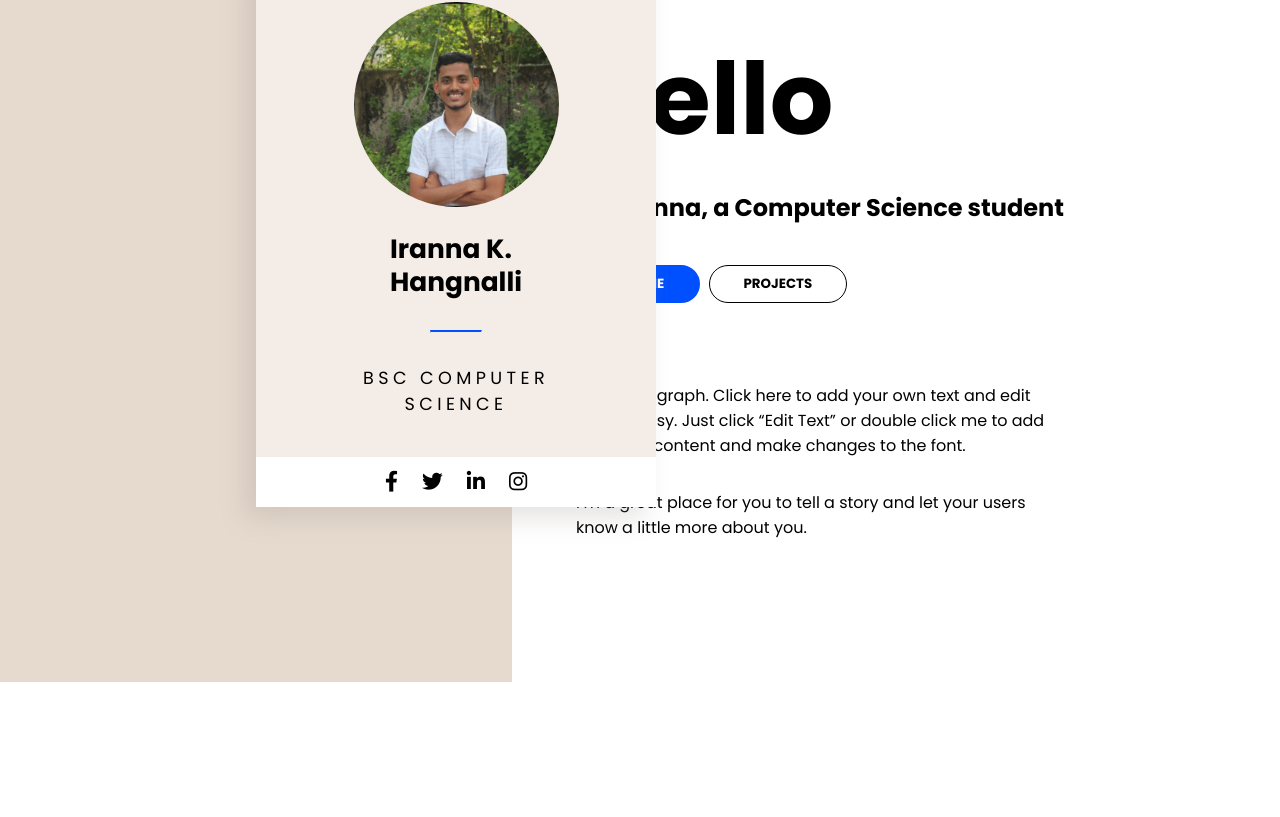
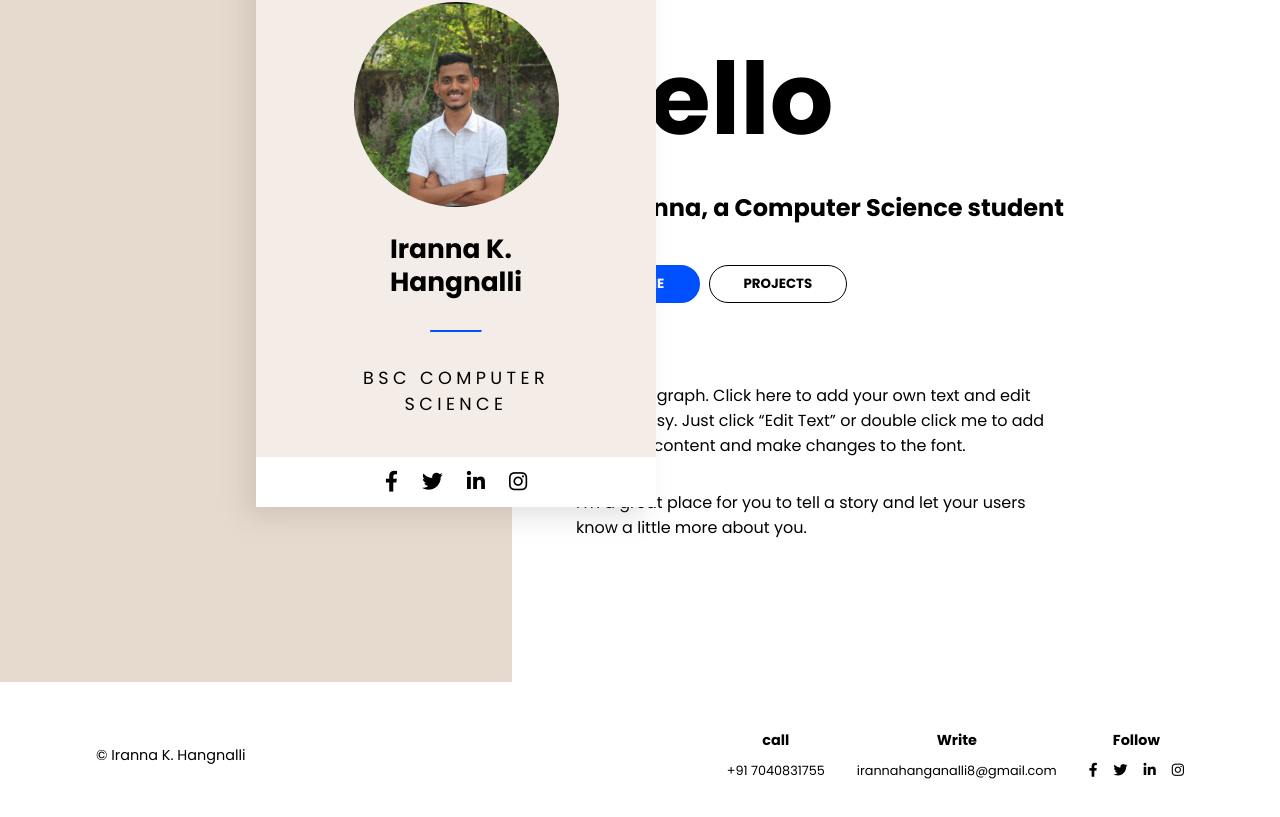
Before and after one commit to AndrickSilva/Iranna-portfolio-website, an Angular app: page / in a window 1280 px wide. Shown: the part 249-1066 px from the top of the page. Before the commit the page ends 931 px from the top, so only its background shows below. Built offline with nearby package versions, Linux system fonts and the light colour scheme.

Commit message:
completed footer section

```diff
--- a/src/app/app.component.html
+++ b/src/app/app.component.html
@@ -1,2 +1,3 @@
 <app-nav></app-nav>
 <app-about-me></app-about-me>
+<app-footer></app-footer>
--- a/src/app/app.module.ts
+++ b/src/app/app.module.ts
@@ -5,12 +5,14 @@ import { AppRoutingModule } from './app-routing.module';
 import { AppComponent } from './app.component';
 import { NavComponent } from './components/nav/nav.component';
 import { AboutMeComponent } from './components/about-me/about-me.component';
+import { FooterComponent } from './components/footer/footer.component';
 
 @NgModule({
   declarations: [
     AppComponent,
     NavComponent,
-    AboutMeComponent
+    AboutMeComponent,
+    FooterComponent
   ],
   imports: [
     BrowserModule,
--- /dev/null
+++ b/src/app/components/footer/footer.component.css
@@ -0,0 +1,44 @@
+.footer-container {
+    display: flex;
+    align-items: center;
+    padding: 3em 6em;
+}
+
+.left-foo {
+    width: 40%;
+}
+
+.left-foo p {
+    font-size: 0.9rem;
+}
+
+.right-foo {
+    display: flex;
+    justify-content: flex-end;
+    gap: 2em;
+    width: 60%;
+}
+
+.foo-sec {
+    display: flex;
+    align-items: center;
+    flex-direction: column;
+    gap: .7em;
+}
+
+.foo-sec p:first-child {
+    font-weight: 700;
+    font-size: 0.9rem;
+}
+
+.foo-sec p:nth-child(2) {
+    font-weight: 400;
+    font-size: 0.8rem;
+}
+
+.icon {
+    display: flex;
+    align-items: center;
+    gap: 1em;
+    margin-top: .5em;
+}
--- /dev/null
+++ b/src/app/components/footer/footer.component.html
@@ -0,0 +1,31 @@
+<div class="footer-container">
+
+    <div class="left-foo">
+        <p>© Iranna K. Hangnalli</p>
+    </div>
+
+    <div class="right-foo">
+
+        <div class="foo-sec">
+            <p>call</p>
+            <p>+91 7040831755</p>
+        </div>
+
+        <div class="foo-sec">
+            <p>Write</p>
+            <p>irannahanganalli8@gmail.com</p>
+        </div>
+
+        <div class="foo-sec">
+            <p>Follow</p>
+            <div class="icon">
+                <i class="fab fa-facebook-f fa-sm white"><a href="/"></a></i>
+                <i class="fab fa-twitter fa-sm white"><a href="/"></a></i>
+                <i class="fab fa-linkedin-in fa-sm white"><a href="/"></a></i>
+                <i class="fab fa-instagram fa-sm white"><a href="/"></a></i>
+            </div>
+        </div>
+
+    </div>
+
+</div>
--- /dev/null
+++ b/src/app/components/footer/footer.component.ts
@@ -0,0 +1,15 @@
+import { Component, OnInit } from '@angular/core';
+
+@Component({
+  selector: 'app-footer',
+  templateUrl: './footer.component.html',
+  styleUrls: ['./footer.component.css']
+})
+export class FooterComponent implements OnInit {
+
+  constructor() { }
+
+  ngOnInit(): void {
+  }
+
+}
```
Also changed, not shown: 1 other file (tests, documents, lock files or other folders).
